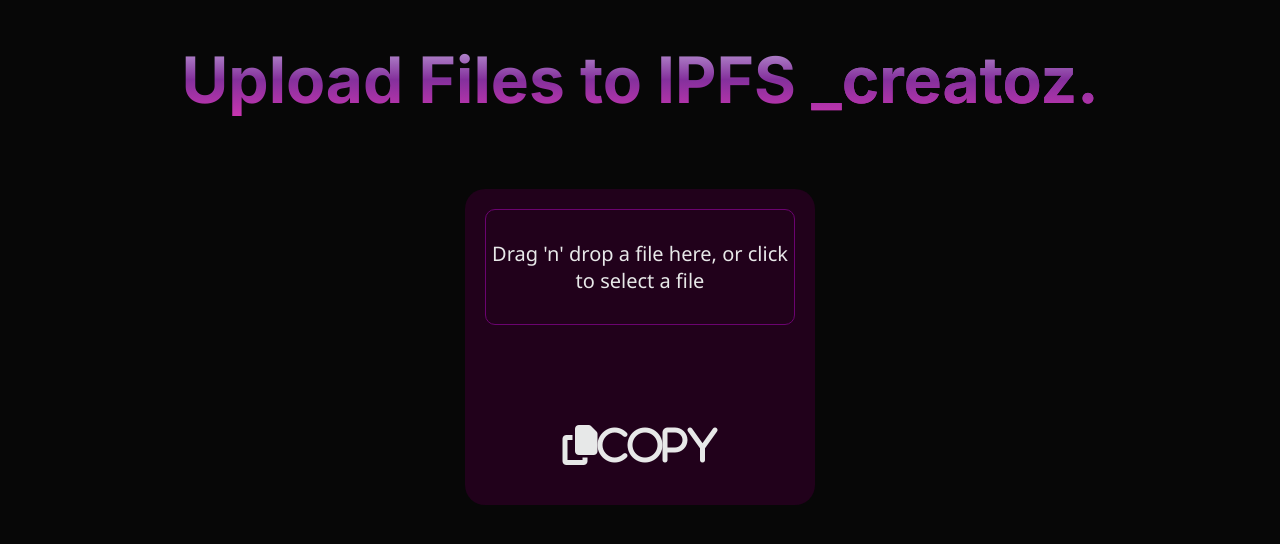
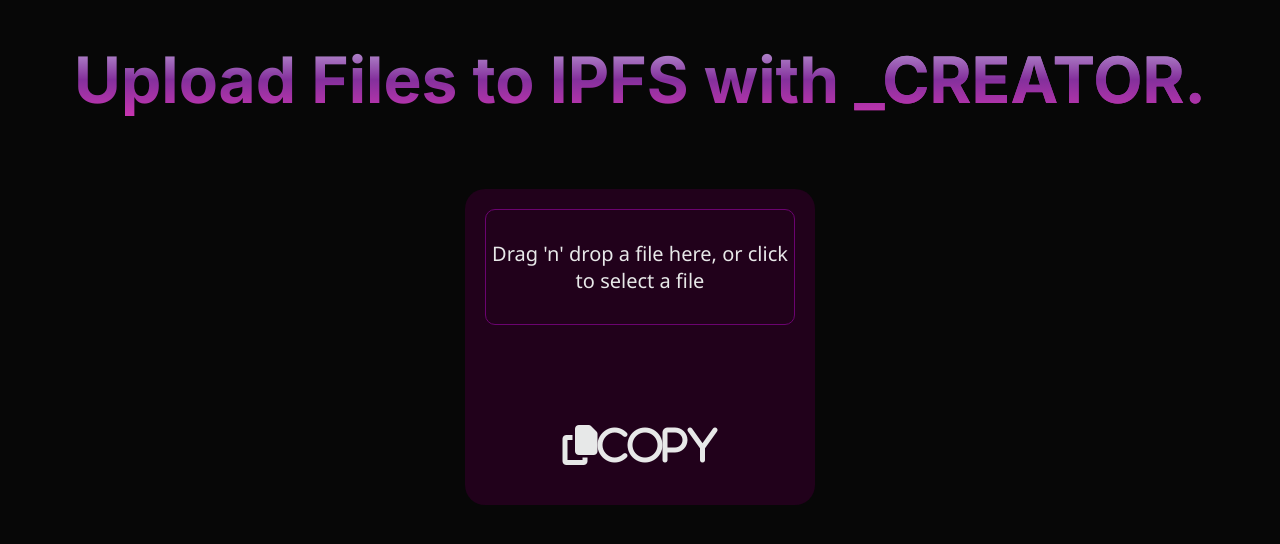
Before and after one commit to cReAtOR0009/filetoipfs, a React (Vite) app in the folder frontend/: page / in a window 1280 px wide. Shown: the top 544 px of the page. Built offline with nearby package versions, Linux system fonts and the light colour scheme; no server answers; what @thirdweb-dev/react would draw is missing.

Commit message:
added readme and change logo and title

```diff
--- a/frontend/index.html
+++ b/frontend/index.html
@@ -1,14 +1,17 @@
 <!DOCTYPE html>
 <html lang="en">
+
 <head>
   <meta charset="UTF-8" />
-    <link rel="icon" type="image/svg+xml" href="/src/favicon.svg" />
+  <link rel="icon" type="image/png" href="/src/logo1.svg" />
   <meta name="viewport" content="width=device-width, initial-scale=1.0" />
-    <title>vite-javascript-starter</title>
+  <title>_creatoz file to IPFS</title>
 </head>
+
 <body>
   <div id="root"></div>
   <script src="https://use.fontawesome.com/3a2eaf6206.js"></script>
   <script type="module" src="/src/main.jsx"></script>
 </body>
+
 </html>
--- a/frontend/src/App.jsx
+++ b/frontend/src/App.jsx
@@ -76,10 +76,10 @@
       <div className="container">
         <div className="header">
           <h1 className="title gradient-text-0">
-            Upload Files to IPFS{" "}
+            Upload Files to IPFS with{" "}
             <span className="gradient-text-0">
               <a href="#" target="_blank" rel="noopener noreferrer">
-                _creatoz.
+              _CREATOR.
               </a>
             </span>
           </h1>
```
Also changed, not shown: frontend/src/logo1.png (added), 1 other file (tests, documents, lock files or other folders). Lines whose indentation alone changed are shown as unchanged.
